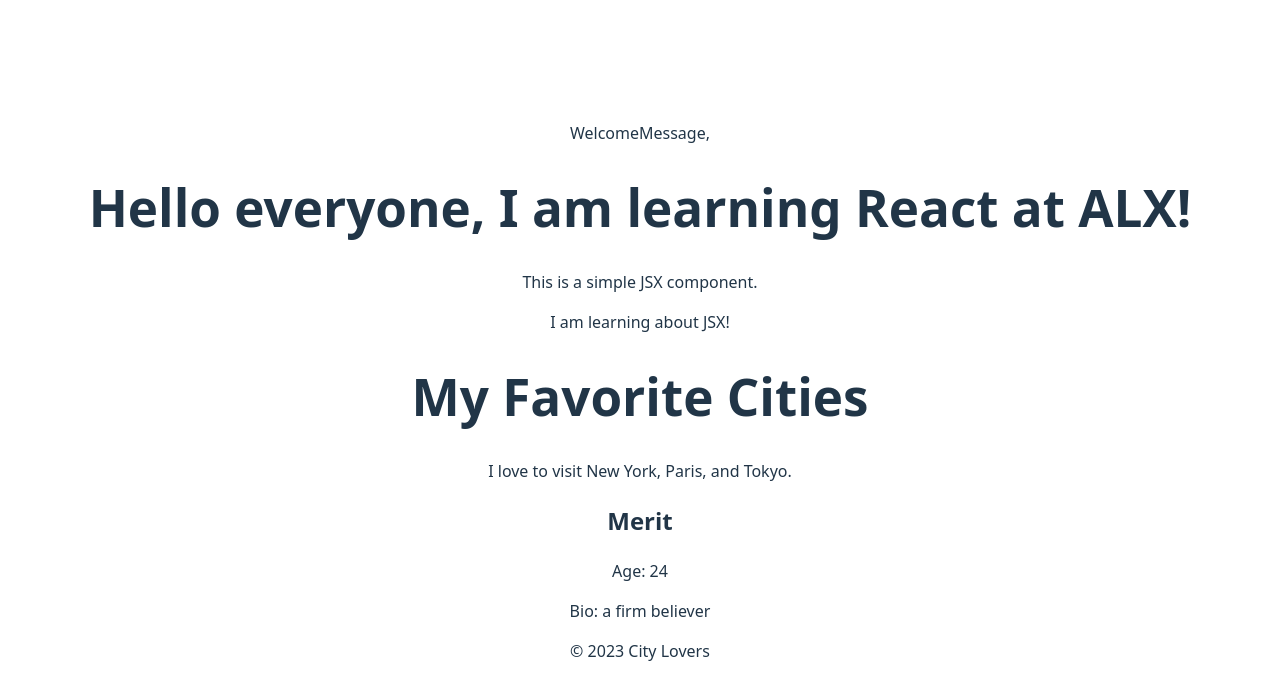
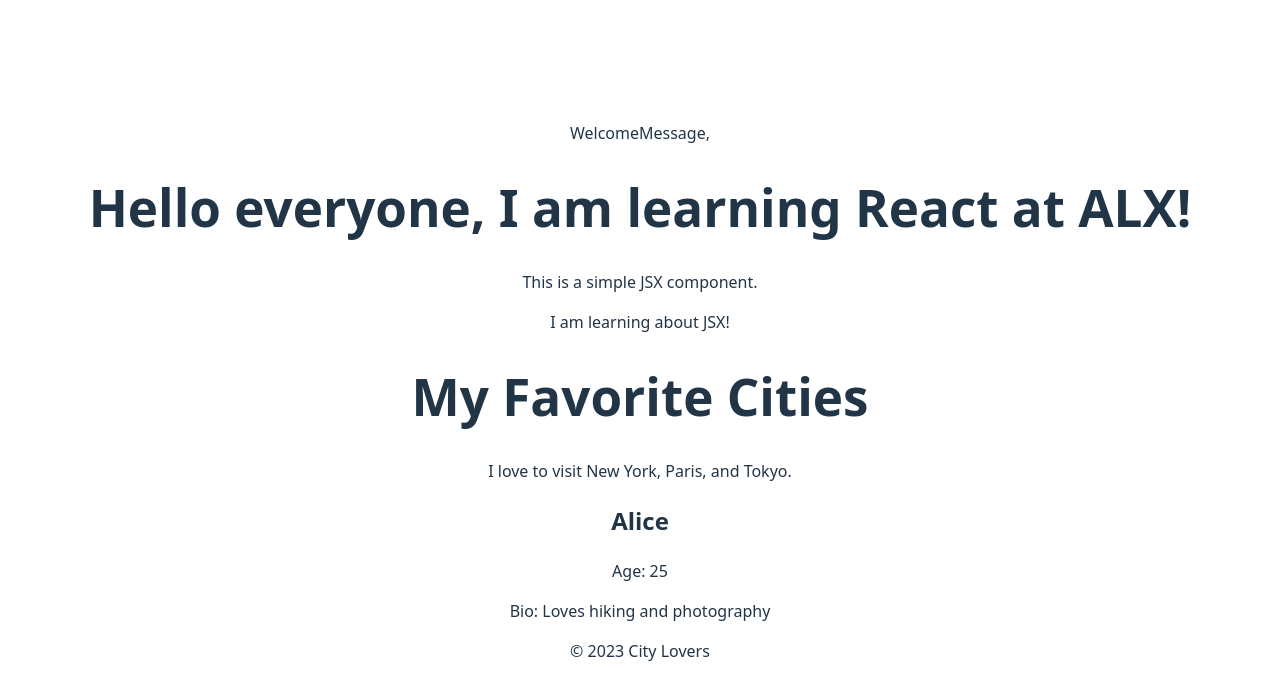
Before and after one commit to zfarmertic/alx-fe-reactjs, a React (Vite) app in the folder alx-react-app/: page / in a window 1280 px wide. Shown: the top 700 px of the page. Built offline with nearby package versions, Linux system fonts and the light colour scheme.

Commit message:
added userprofile components to the app.js

```diff
--- a/alx-react-app/src/App.jsx
+++ b/alx-react-app/src/App.jsx
@@ -16,7 +16,7 @@ function App() {
       WelcomeMessage, <WelcomeMessage />
       <Header />
       <MainContent />
-      <UserProfile name="Merit" age="24" bio="a firm believer"/>
+      <UserProfile name="Alice" age="25" bio="Loves hiking and photography"/>
       <Footer />
     </>
   )
```
